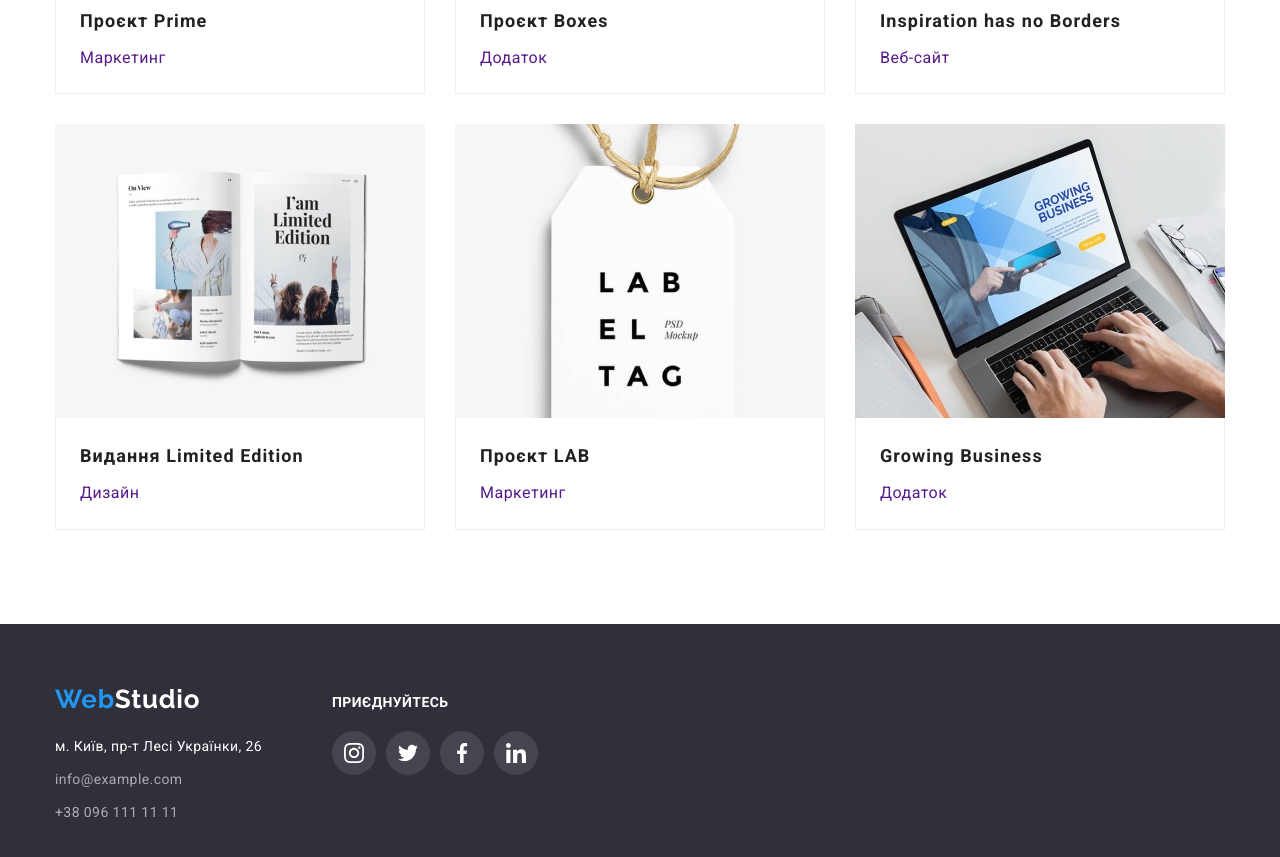
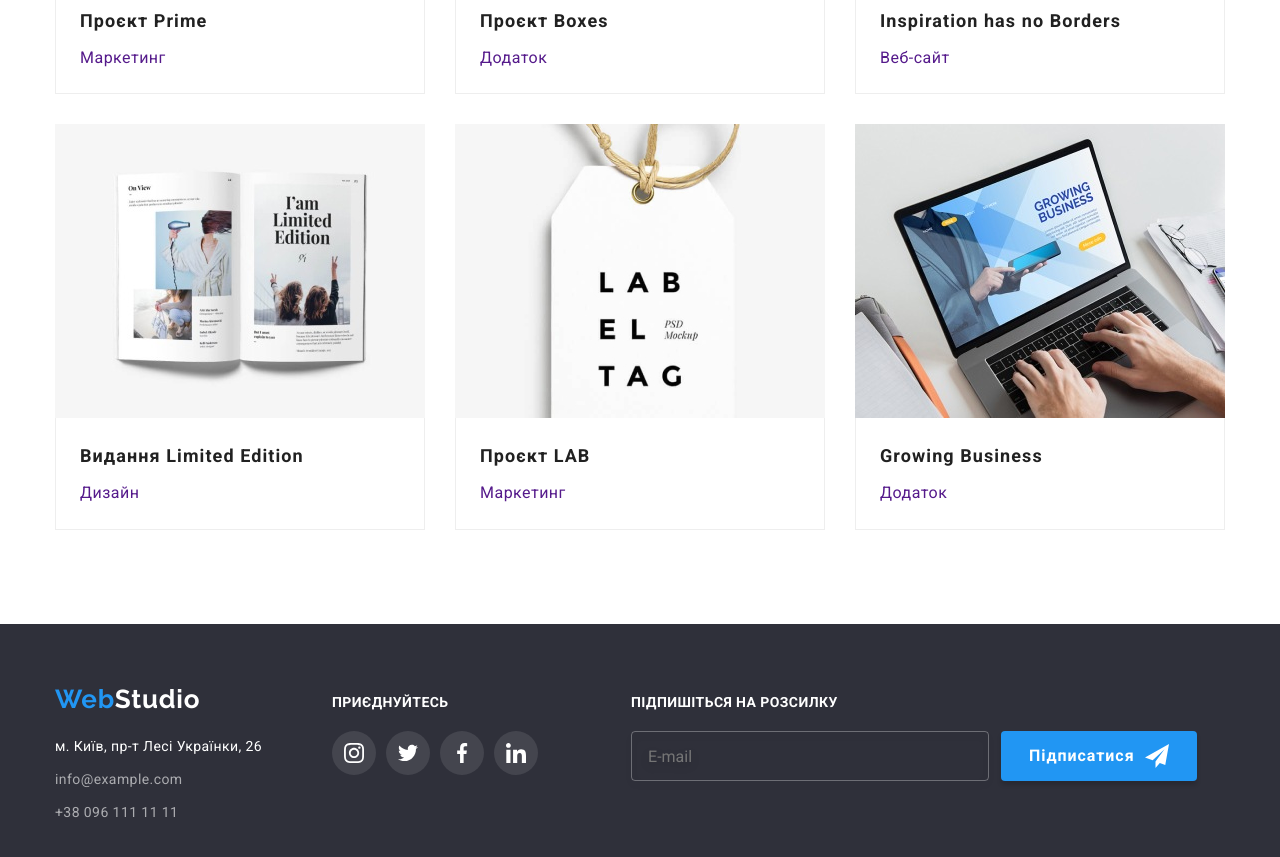
Before and after one commit to mku777/goit-markup-hw-06, a plain HTML site: page portfolio.html in a window 1280 px wide. Shown: the part 1011-1868 px from the top of the page. Drawn offline with nearby package versions, Linux system fonts and the light colour scheme.

Commit message:
upd portfolio

```diff
--- a/css/styles.css
+++ b/css/styles.css
@@ -862,7 +862,7 @@ color: var(--primary-bg-color);
 
   /* Footer forms */
 
- .title-footer.mail {
+.title-footer.mail {
 font-weight: 700;
 font-size: 14px;
 line-height: 1.14;
--- a/portfolio.html
+++ b/portfolio.html
@@ -269,6 +269,21 @@
 
         </ul>
       </div>
+      <div class="ftr-mail-form">
+        <div>
+      <h2 class="title-footer mail">Підпишіться на розсилку</h2>
+    </div>
+      <div class="fter-button">
+        <label>
+      <input class="footer-mail" type="email" name="mail" id="mail" placeholder="E-mail">
+    </label>
+      <button class="footer-sub-button" type="submit">Підписатися
+        <svg width="24" height="24">
+          <use href="./images/icons.svg#icon-send"></use>
+        </svg>
+      </button>
+    </div>
+  </div>
   </footer>
 </body>
 
```
